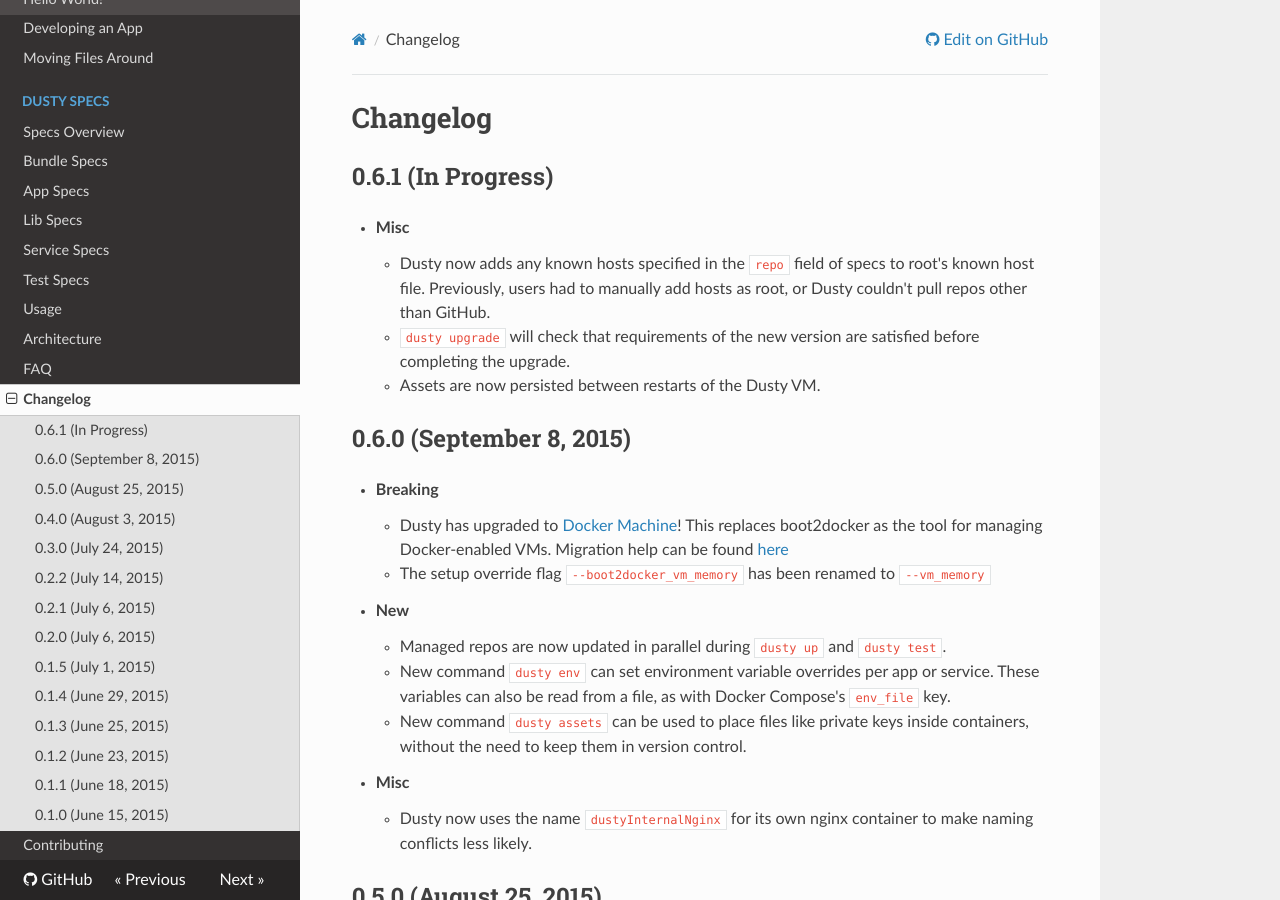
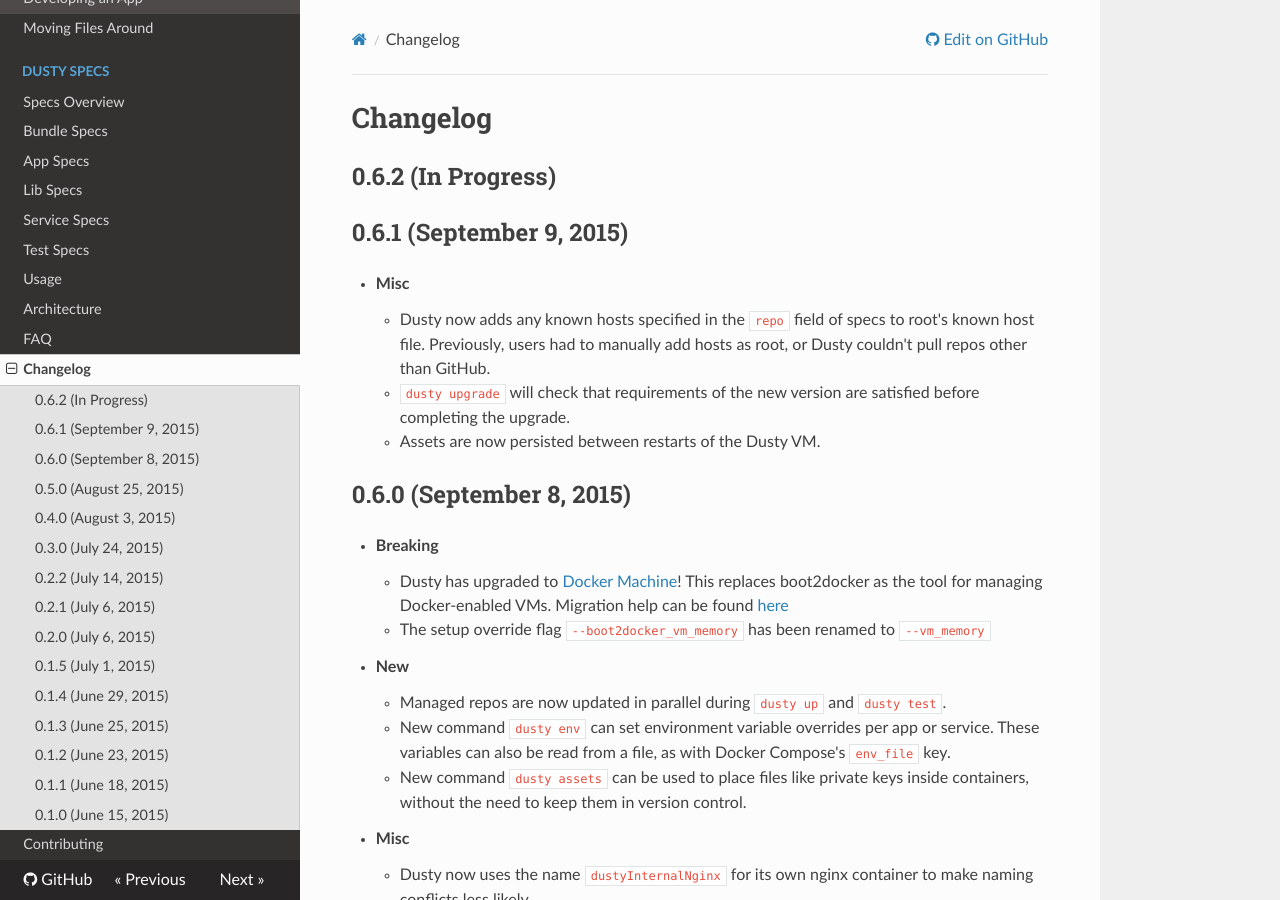
Before and after one commit to gamechanger/dusty, an MkDocs documentation site: the page built from docs/changelog.md, in a window 1280 px wide and 900 px high. Built offline with MkDocs 1.6.1, drawn with Linux system fonts in a browser that asks for light colours; nearby versions of some CDN libraries; old or Windows-style settings are respelled for this version of MkDocs.

Commit message:
changelog and installation for 0.6.1

````diff
--- a/docs/changelog.md
+++ b/docs/changelog.md
@@ -1,6 +1,9 @@
 # Changelog
 
-## 0.6.1 (In Progress)
+## 0.6.2 (In Progress)
+
+
+## 0.6.1 (September 9, 2015)
 
 * **Misc**
     * Dusty now adds any known hosts specified in the `repo` field of specs to root's known host file.  Previously, users had to manually add hosts as root, or Dusty couldn't pull repos other than GitHub.
--- a/docs/installation.md
+++ b/docs/installation.md
@@ -27,7 +27,7 @@
 
 To download and install Dusty, run:
 ```
-bash -c "`curl -L https://github.com/gamechanger/dusty/releases/download/0.6.0/install.sh`"
+bash -c "`curl -L https://github.com/gamechanger/dusty/releases/download/0.6.1/install.sh`"
 ```
 
 This script will install Dusty as a service and run the preflight check to ensure that all
````
